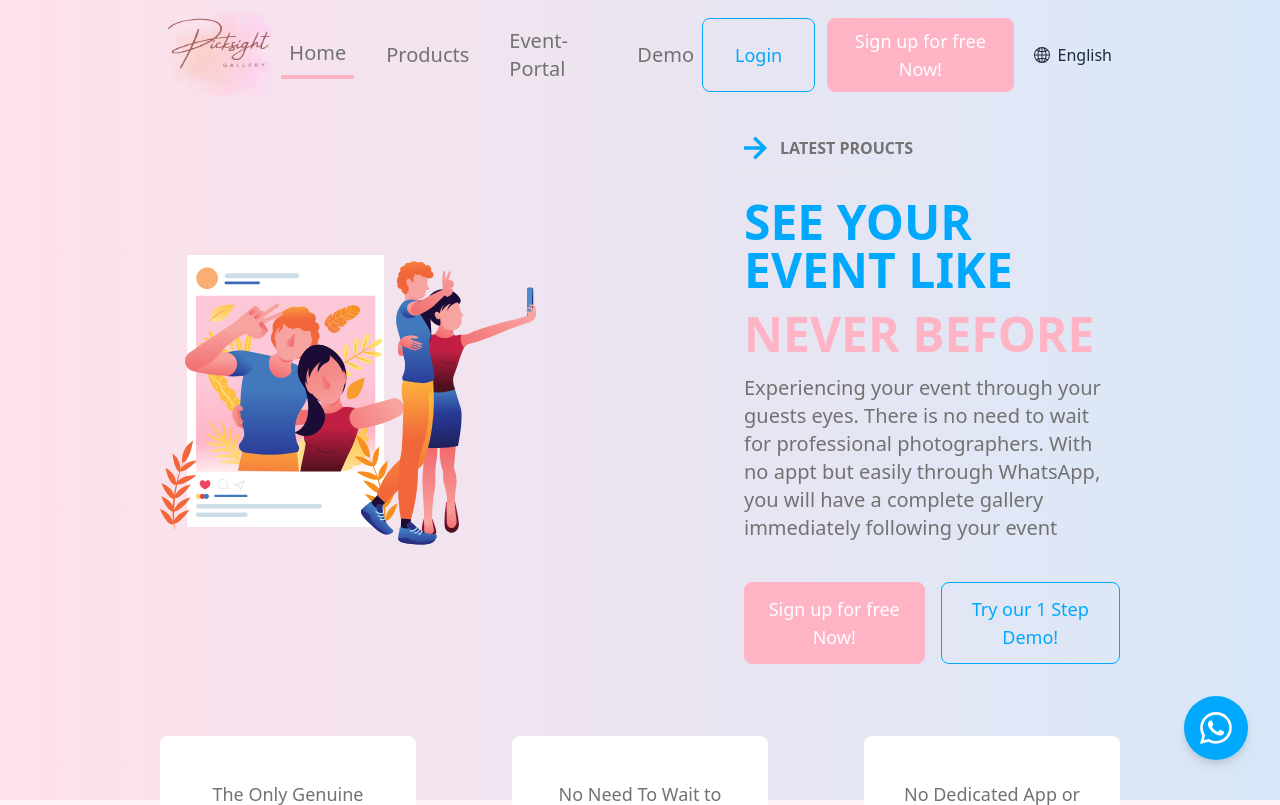
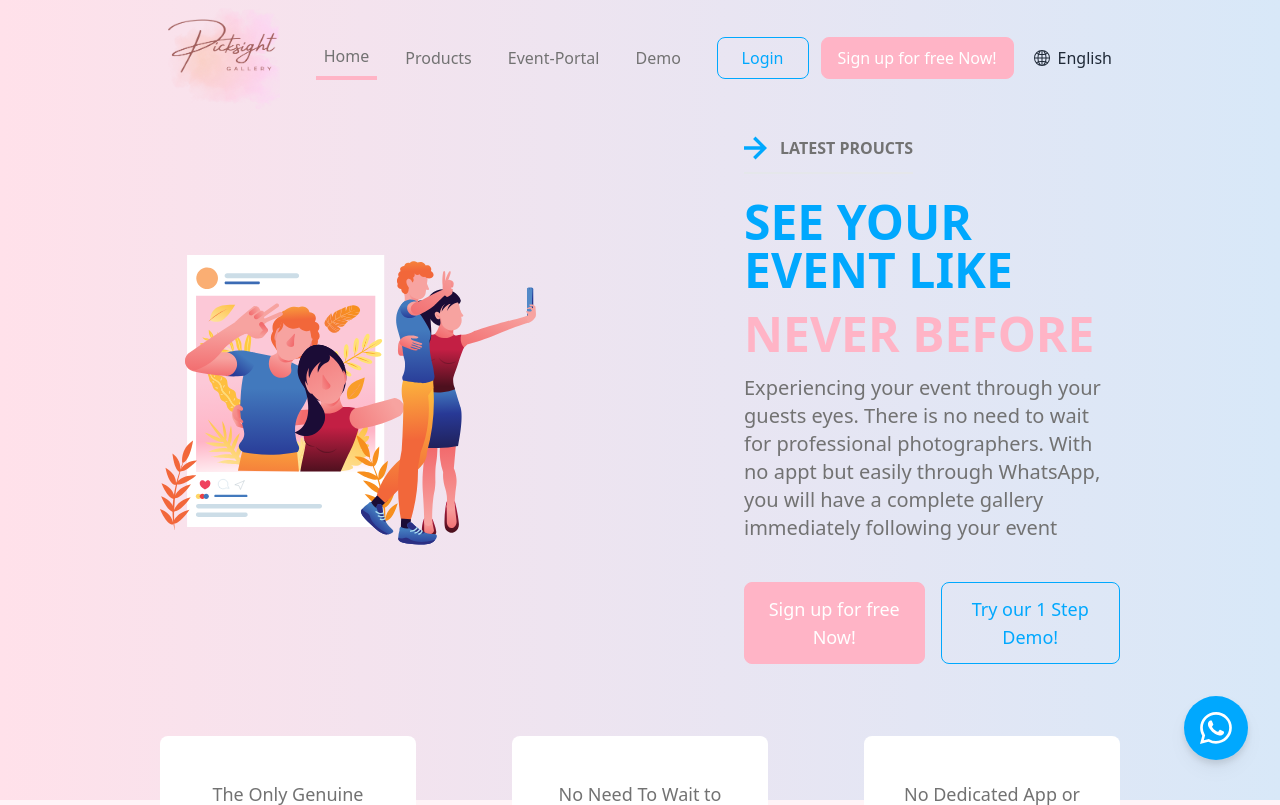
Before and after one commit to sarahboutej/picksight, a Django app: page / in a window 1280 px wide. Shown: the top 805 px of the page. Run offline with Django 3.2, Linux system fonts and the light colour scheme.

Commit message:
Fix header display on small devices

```diff
--- a/picksight_app/templates/commons/header.html
+++ b/picksight_app/templates/commons/header.html
@@ -8,21 +8,21 @@
         <img src="{% static "images/logo.png" %}" id="logo" class="w-28 py-2" alt="Picksight logo">
       </a>
       <!-- Primary Navbar items -->
-      <div id="hamburger-menu" class="hidden lg:flex flex-col lg:flex-row bg-white rounded-xl lg:bg-inherit absolute lg:relative w-auto top-16 lg:top-0 shadow-lg lg:shadow-none inset-x-4 lg:inset-x-auto items-center ltr:lg:space-x-6 ltr:space-x-0 pb-4 lg:pb-0">
-        <a href="/" class="py-2 px-2 text-[#727272] lg:text-xl text-base hover:border-b-4 hover:border-[#FFB4C6] {% if pageName == 'home' %}border-b-4 border-[#FFB4C6]{% endif %}">
+      <div id="hamburger-menu" class="hidden xl:flex flex-col xl:flex-row bg-white rounded-xl xl:bg-inherit absolute xl:relative w-auto top-16 xl:top-0 shadow-lg xl:shadow-none inset-x-4 xl:inset-x-auto items-center ltr:xl:space-x-5 ltr:space-x-0 pb-4 xl:pb-0">
+        <a href="/" class="py-2 px-2 text-[#727272]  text-base hover:border-b-4 hover:border-[#FFB4C6] {% if pageName == 'home' %}border-b-4 border-[#FFB4C6]{% endif %}">
           {% translate 'Home'%}</a>
-        <a href="/products" class="py-2 px-2 text-[#727272] lg:text-xl text-base hover:border-b-4 hover:border-[#FFB4C6] rtl:mr-6 {% if pageName == 'products' %}border-b-4 border-[#FFB4C6]{% endif %}">
+        <a href="/products" class="py-2 px-2 text-[#727272]  text-base hover:border-b-4 hover:border-[#FFB4C6] rtl:mr-5 {% if pageName == 'products' %}border-b-4 border-[#FFB4C6]{% endif %}">
           {% translate 'Products'%}</a>
-        <a href="#" class="py-2 px-2 text-[#727272] lg:text-xl text-base hover:border-b-4 hover:border-[#FFB4C6] rtl:mr-6  {% if pageName == 'event' %}border-b-4 border-[#FFB4C6]{% endif %}">
+        <a href="#" class="py-2 px-2 text-[#727272]  text-base hover:border-b-4 hover:border-[#FFB4C6] rtl:mr-5  {% if pageName == 'event' %}border-b-4 border-[#FFB4C6]{% endif %}">
           {% translate 'Event-Portal'%}</a>
-        <a href="#" class="py-2 px-2 text-[#727272] lg:text-xl text-base hover:border-b-4 hover:border-[#FFB4C6] rtl:mr-6  {% if pageName == 'demo' %}border-b-4 border-[#FFB4C6]{% endif %}">
+        <a href="#" class="py-2 px-2 text-[#727272]  text-base hover:border-b-4 hover:border-[#FFB4C6] rtl:mr-5  {% if pageName == 'demo' %}border-b-4 border-[#FFB4C6]{% endif %}">
           {% translate 'Demo'%}</a>
-        <div class="flex lg:hidden flex-col lg:flex-row lg:space-x-3 lg:space-y-0 space-y-3 lg:mt-0 mt-6">
+        <div class="flex xl:hidden flex-col xl:flex-row xl:space-x-3 xl:space-y-0 space-y-3 xl:mt-0 mt-6">
           <button
-            class="py-2 px-8 lg:text-lg text-base text-center text-[#00A8FE] bg-transparent rounded-lg border border-[#00A8FE] hover:bg-[#00A8FE] hover:text-white transition duration-300" type="button" data-modal-toggle="authentication-modal">
+            class="py-2 px-6 text-base text-center text-[#00A8FE] bg-transparent rounded-lg border border-[#00A8FE] hover:bg-[#00A8FE] hover:text-white transition duration-300" type="button" data-modal-toggle="authentication-modal">
             {% translate 'Login'%}</button>
           <button
-            class="py-2 px-4 text-lg text-white text-center bg-[#FFB4C6] rounded-lg border border-[#FFB4C6] hover:bg-transparent hover:text-[#FFB4C6] transition duration-300" type="button" data-modal-toggle="register-modal">
+            class="py-2 px-4 text-base text-white text-center bg-[#FFB4C6] rounded-lg border border-[#FFB4C6] hover:bg-transparent hover:text-[#FFB4C6] transition duration-300" type="button" data-modal-toggle="register-modal">
             {% translate 'Sign up for free Now!'%}</button>
           <button type="button" data-dropdown-toggle="language-dropdown-desktop-menu" class="inline-flex justify-center items-center p-2 rounded cursor-pointer hover:text-gray-900 hover:bg-[#00A8FE33] ltr:space-x-2">
               <svg xmlns="http://www.w3.org/2000/svg" width="16" height="16" fill="currentColor" class="bi bi-globe2" viewBox="0 0 16 16">
@@ -52,12 +52,12 @@
         </div>
       </div>
       <!-- navbar button -->
-      <div class="hidden lg:flex ltr:space-x-3">
+      <div class="hidden xl:flex ltr:space-x-3">
         <button
-          class="hidden lg:block py-2 px-8 lg:text-lg text-base text-[#00A8FE] bg-transparent rounded-lg border border-[#00A8FE] hover:bg-[#00A8FE] hover:text-white transition duration-300" type="button" data-modal-toggle="authentication-modal">
+          class="hidden xl:block py-2 px-6 text-base text-[#00A8FE] bg-transparent rounded-lg border border-[#00A8FE] hover:bg-[#00A8FE] hover:text-white transition duration-300" type="button" data-modal-toggle="authentication-modal">
           {% translate 'Login'%}</button>
         <button
-          class="rtl:mr-3 py-2 px-4 text-lg text-white text-center bg-[#FFB4C6] rounded-lg border border-[#FFB4C6] hover:bg-transparent hover:text-[#FFB4C6] transition duration-300" type="button" data-modal-toggle="register-modal">
+          class="rtl:mr-3 py-2 px-4 text-base text-white text-center bg-[#FFB4C6] rounded-lg border border-[#FFB4C6] hover:bg-transparent hover:text-[#FFB4C6] transition duration-300" type="button" data-modal-toggle="register-modal">
           {% translate 'Sign up for free Now!'%}</button>
         <button type="button" data-dropdown-toggle="language-dropdown-menu" class="rtl:mr-3 inline-flex justify-center items-center p-2 rounded cursor-pointer hover:text-gray-900 hover:bg-[#00A8FE33] ltr:space-x-2">
           <svg xmlns="http://www.w3.org/2000/svg" width="16" height="16" fill="currentColor" class="bi bi-globe2" viewBox="0 0 16 16">
@@ -86,7 +86,7 @@
         </div>
       </div>
       <!-- Mobile menu button -->
-      <div class="lg:hidden flex items-center space-x-4">
+      <div class="xl:hidden flex items-center space-x-4">
         <button id="hamburger-btn" class="outline-none mobile-menu-button" onclick="navToggle();">
           <svg class="w-6 h-6 text-default" fill="none"
             stroke-linecap="round" stroke-linejoin="round" stroke-width="2" viewBox="0 0 24 24" stroke="currentColor">
```
